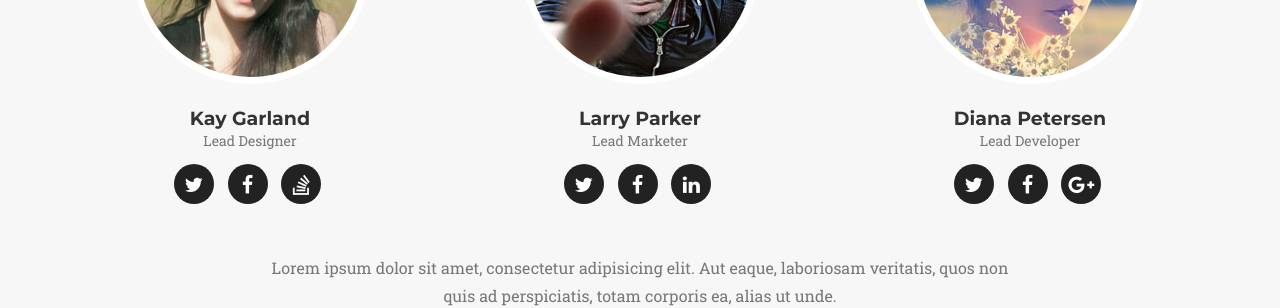
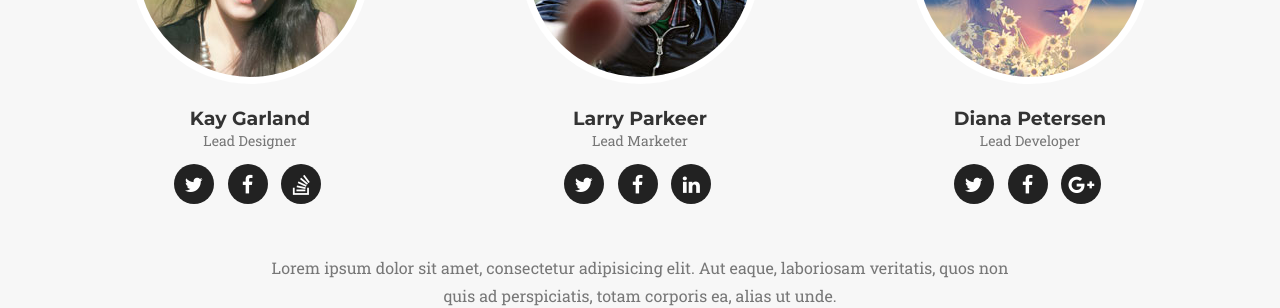
Before and after one commit to Gtk604/gtk604.github.io, a Jekyll site: the page built from index.html, in a window 1280 px wide and 900 px high, scrolled down 4875 px. Shown: the part 153-461 px from the top of the window. Built offline with Jekyll 4.4.1, drawn with Linux system fonts in a browser that asks for light colours; some web fonts are replaced.

Commit message:
Update _config.yml

```diff
--- a/_config.yml
+++ b/_config.yml
@@ -20,7 +20,7 @@ people:
     - title: stack-overflow
       url: #
 
-- name: Larry Parker
+- name: Larry Parkeer
   pic: 2
   position: Lead Marketer
   social:
```
